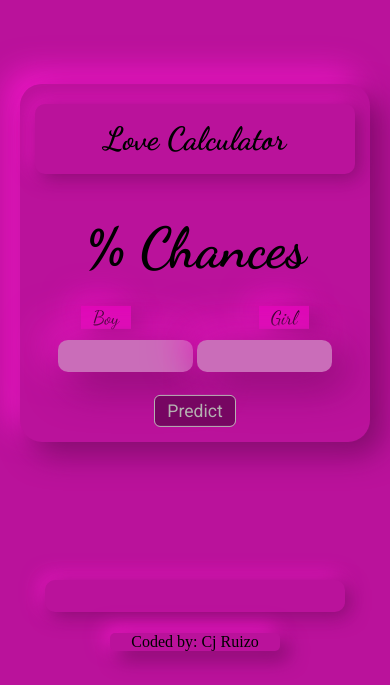
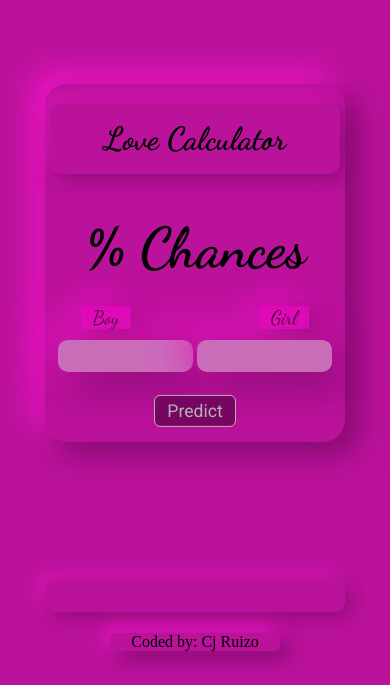
Before and after one commit to Christian-Ruizo/Love-Calculator, a plain HTML site: page index.html in a window 390 px wide. Shown: the part 159-844 px from the top of the page. Drawn offline with Linux system fonts and the light colour scheme.

Commit message:
Update styles.css

```diff
--- a/styles.css
+++ b/styles.css
@@ -134,13 +134,13 @@
 }
 
 
-@media (max-width: 750px) {
+@media (max-width: 600px) {
   .love-calculator {
-    width: 350px;
+    width: 300px;
   }
 
   .love-calculator h1 {
-    width: 320px;
+    width: 290px;
     font-size: 2rem;
   }
 
```
